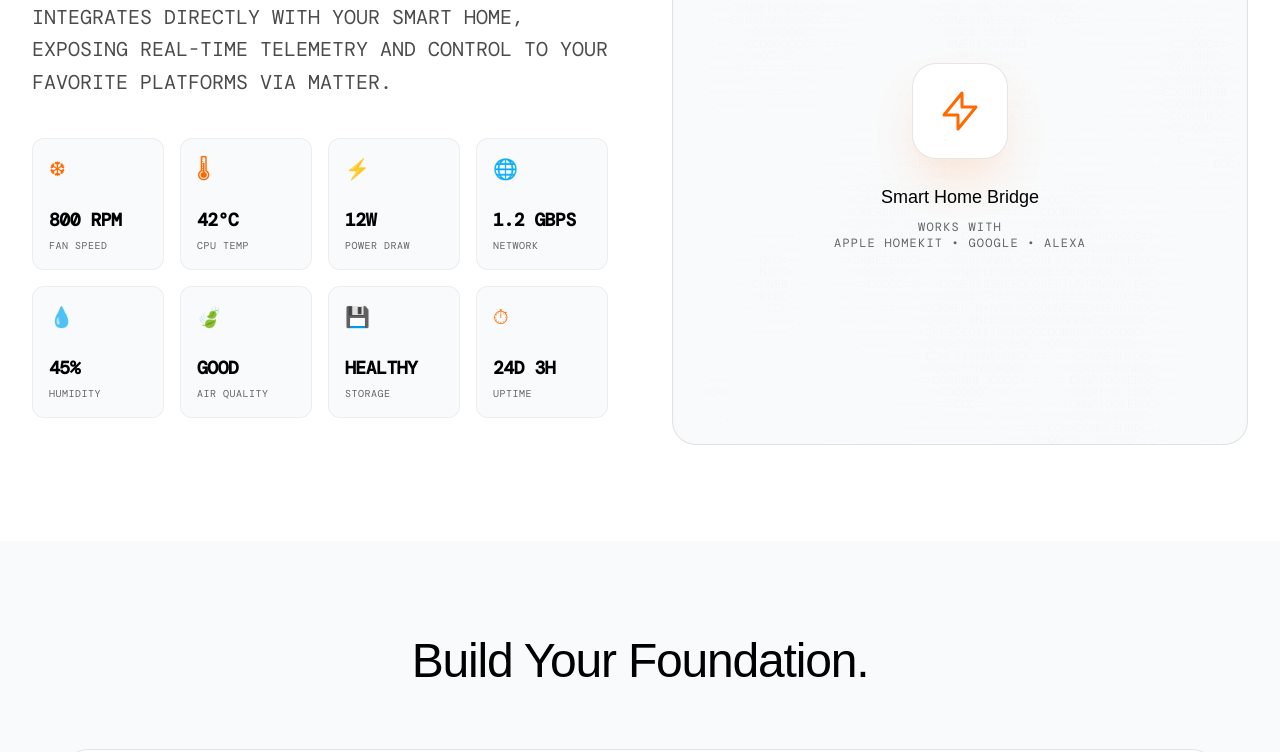
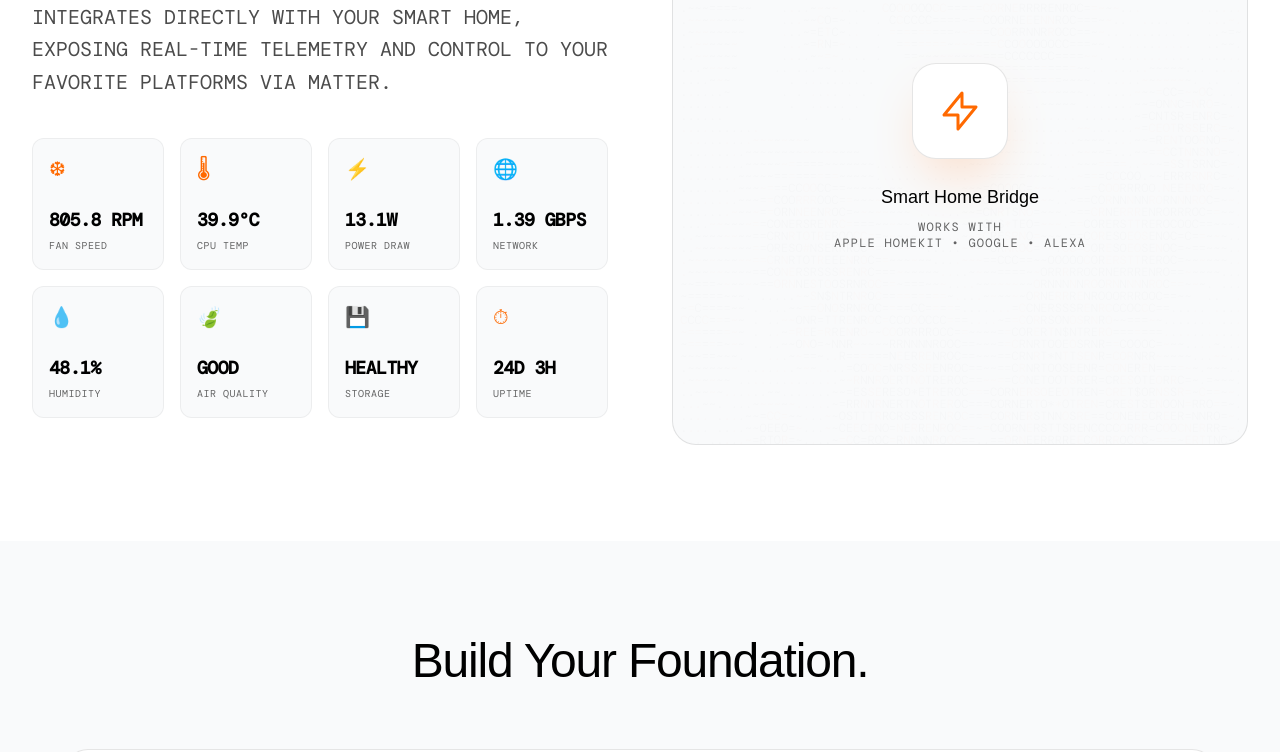
Before and after one commit to grsszne/cornerstonesh, a Next.js app: page /foundation in a window 1280 px wide. Shown: the part 3040-3792 px from the top of the page. Built offline with nearby package versions, Linux system fonts and the light colour scheme; a web font is replaced by a local one.

Commit message:
Styling.

```diff
--- a/src/app/foundation/page.js
+++ b/src/app/foundation/page.js
@@ -3,6 +3,7 @@ import Navigation from "@/components/Navigation";
 import Footer from "@/components/Footer";
 import AsciiArt from "@/components/AsciiArt";
 import FoundationBuilder from "@/components/FoundationBuilder";
+import TelemetryCard from "@/components/TelemetryCard";
 
 export const metadata = {
   title: "Foundation - Cornerstone",
@@ -172,24 +173,32 @@ export default function FoundationPage() {
                 </p>
 
                 <div className="grid grid-cols-2 sm:grid-cols-4 gap-4">
-                  {[
-                    { label: "Fan Speed", value: "800 RPM", icon: "❆" },
-                    { label: "CPU Temp", value: "42°C", icon: "🌡" },
-                    { label: "Power Draw", value: "12W", icon: "⚡" },
-                    { label: "Network", value: "1.2 Gbps", icon: "🌐" },
-                    { label: "Humidity", value: "45%", icon: "💧" },
-                    { label: "Air Quality", value: "Good", icon: "🍃" },
-                    { label: "Storage", value: "Healthy", icon: "💾" },
-                    { label: "Uptime", value: "24d 3h", icon: "⏱" },
-                  ].map((stat) => (
-                    <div key={stat.label} className="bg-gray-50 dark:bg-zinc-900 p-4 rounded-xl border border-black/5 dark:border-white/5 flex flex-col justify-between aspect-square">
-                      <div className="text-orange-500 text-xl mb-2">{stat.icon}</div>
-                      <div>
-                        <div className="text-lg font-bold font-mono tracking-tight">{stat.value}</div>
-                        <div className="text-[10px] uppercase tracking-wider opacity-60 font-mono mt-1">{stat.label}</div>
-                      </div>
+                  <TelemetryCard label="Fan Speed" baseValue={800} unit=" RPM" icon="❆" range={0.05} />
+                  <TelemetryCard label="CPU Temp" baseValue={42} unit="°C" icon="🌡" range={0.08} />
+                  <TelemetryCard label="Power Draw" baseValue={12} unit="W" icon="⚡" range={0.15} />
+                  <TelemetryCard label="Network" baseValue={1.2} unit=" Gbps" icon="🌐" range={0.2} />
+                  <TelemetryCard label="Humidity" baseValue={45} unit="%" icon="💧" range={0.1} />
+                  <div className="bg-gray-50 dark:bg-zinc-900 p-4 rounded-xl border border-black/5 dark:border-white/5 flex flex-col justify-between aspect-square">
+                    <div className="text-orange-500 text-xl mb-2">🍃</div>
+                    <div>
+                      <div className="text-lg font-bold font-mono tracking-tight">Good</div>
+                      <div className="text-[10px] uppercase tracking-wider opacity-60 font-mono mt-1">Air Quality</div>
                     </div>
-                  ))}
+                  </div>
+                  <div className="bg-gray-50 dark:bg-zinc-900 p-4 rounded-xl border border-black/5 dark:border-white/5 flex flex-col justify-between aspect-square">
+                    <div className="text-orange-500 text-xl mb-2">💾</div>
+                    <div>
+                      <div className="text-lg font-bold font-mono tracking-tight">Healthy</div>
+                      <div className="text-[10px] uppercase tracking-wider opacity-60 font-mono mt-1">Storage</div>
+                    </div>
+                  </div>
+                  <div className="bg-gray-50 dark:bg-zinc-900 p-4 rounded-xl border border-black/5 dark:border-white/5 flex flex-col justify-between aspect-square">
+                    <div className="text-orange-500 text-xl mb-2">⏱</div>
+                    <div>
+                      <div className="text-lg font-bold font-mono tracking-tight">24d 3h</div>
+                      <div className="text-[10px] uppercase tracking-wider opacity-60 font-mono mt-1">Uptime</div>
+                    </div>
+                  </div>
                 </div>
               </div>
 
--- /dev/null
+++ b/src/components/TelemetryCard.jsx
@@ -0,0 +1,38 @@
+"use client";
+
+import { useState, useEffect } from "react";
+
+export default function TelemetryCard({ label, baseValue, unit, icon, range = 0.1 }) {
+  const [displayValue, setDisplayValue] = useState(baseValue);
+
+  useEffect(() => {
+    const interval = setInterval(() => {
+      // Generate a random fluctuation within the range
+      const fluctuation = (Math.random() - 0.5) * 2 * range;
+      const newValue = baseValue * (1 + fluctuation);
+
+      // Round to appropriate decimal places based on value size
+      const rounded = baseValue >= 10
+        ? Math.round(newValue * 10) / 10
+        : Math.round(newValue * 100) / 100;
+
+      setDisplayValue(rounded);
+    }, 1500 + Math.random() * 1000); // Random interval between 1.5-2.5s
+
+    return () => clearInterval(interval);
+  }, [baseValue, range]);
+
+  return (
+    <div className="bg-gray-50 dark:bg-zinc-900 p-4 rounded-xl border border-black/5 dark:border-white/5 flex flex-col justify-between aspect-square">
+      <div className="text-orange-500 text-xl mb-2">{icon}</div>
+      <div>
+        <div className="text-lg font-bold font-mono tracking-tight transition-all duration-300">
+          {displayValue}{unit}
+        </div>
+        <div className="text-[10px] uppercase tracking-wider opacity-60 font-mono mt-1">
+          {label}
+        </div>
+      </div>
+    </div>
+  );
+}
```
